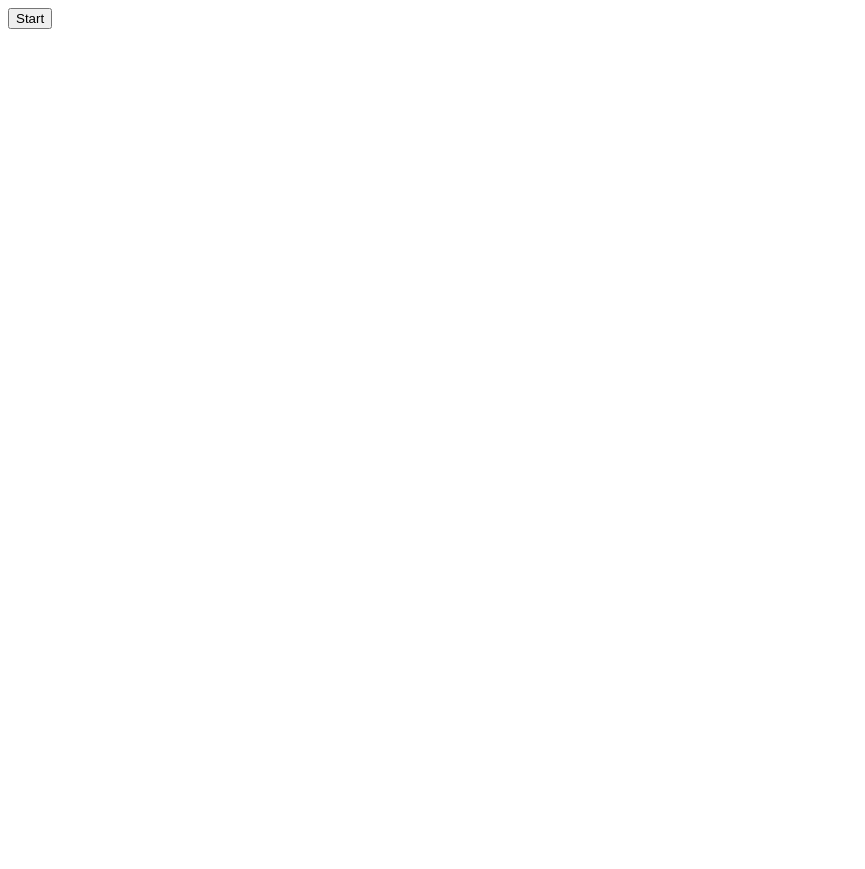
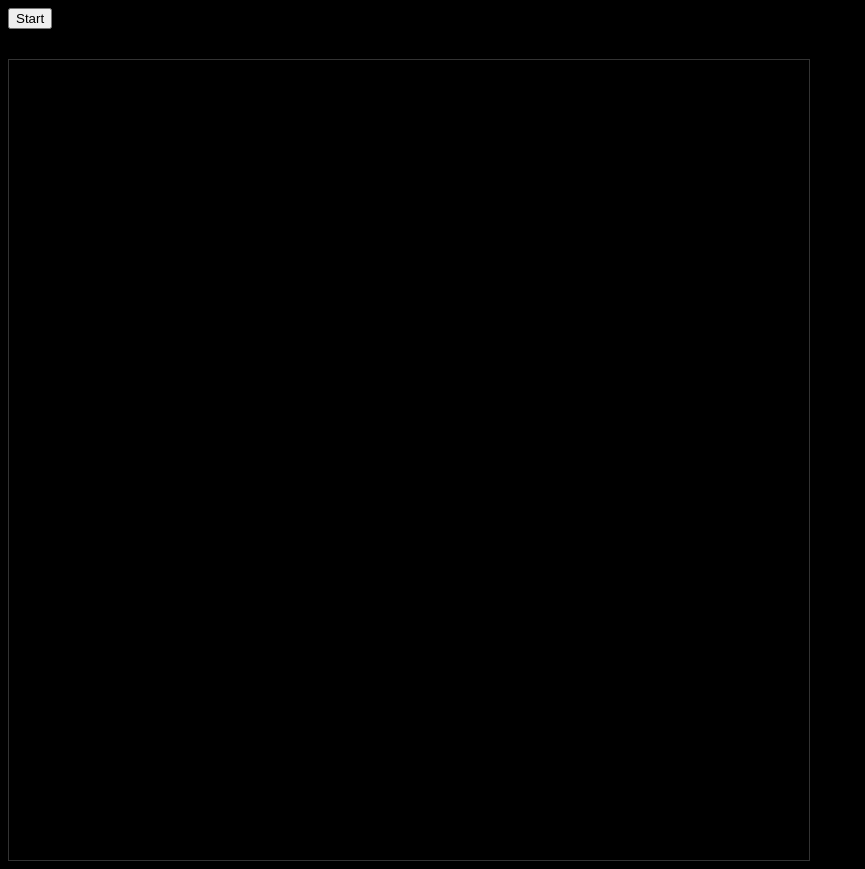
Before and after one commit to themoralpanda/TingTing, a plain HTML site: page index.html in a window 1280 px wide. Shown: the whole page, without its empty margins (0-865 px from the left). Before the commit the page ends 800 px from the top, so only its background shows below. Drawn offline with Linux system fonts and the light colour scheme.

Commit message:
gicing some style to the page

```diff
--- a/index.html
+++ b/index.html
@@ -1,5 +1,15 @@
 <!doctype>
 <style type="text/css">
+	body{
+		background-color: #000;
+	}
+	#container{
+		margin-top: 30px;
+		width: 800px;
+		height: 800px;
+		border: 1px solid #333;
+		position: relative;
+	}
 	.dot{
 		position: absolute;
 		width: 30px;
@@ -13,9 +23,9 @@
 	}
 </style>
 <button id="start">Start</button>
-<div id="bg">
+<body id="bg">
 	<div id="container"></div>
-</div>
+</body>
 <script src="./client-ui.js"></script>
 <script>
 	var counter = 0;
```
